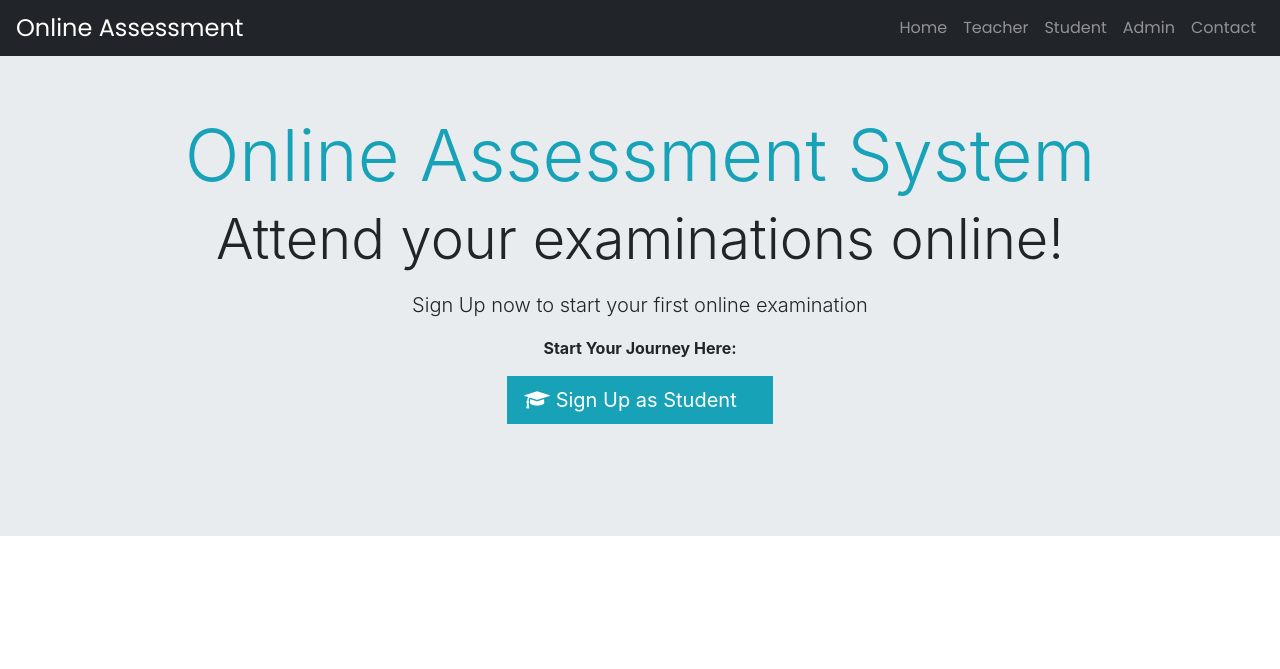
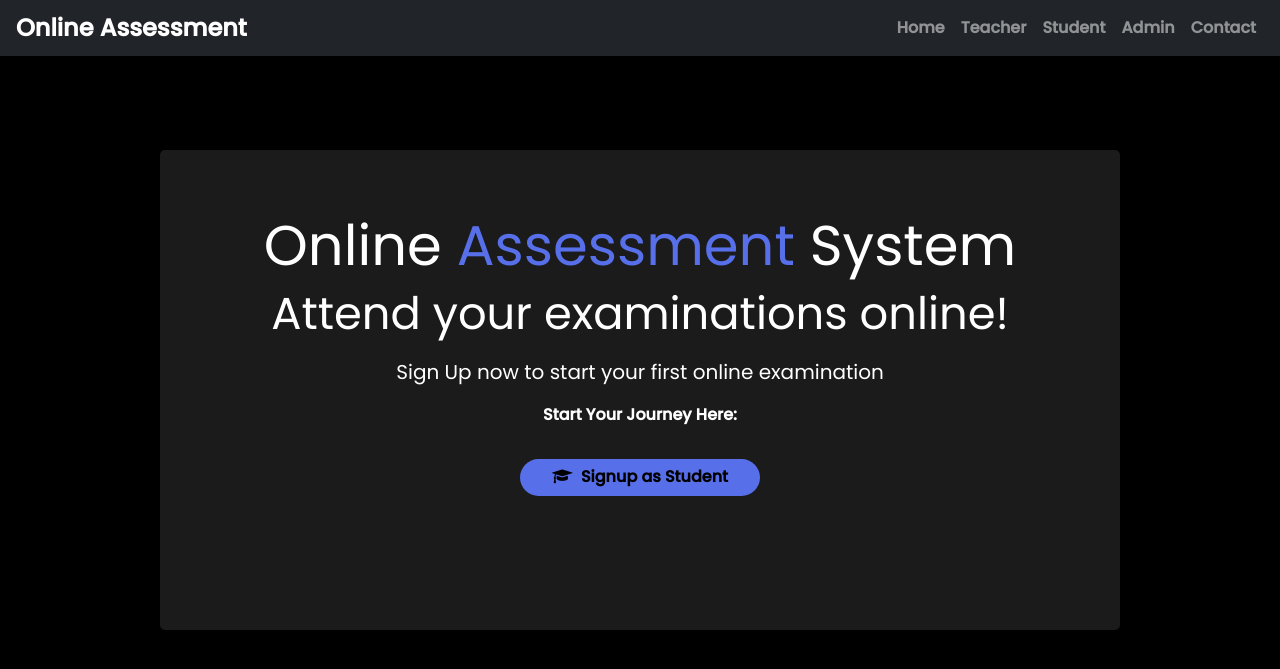
Before and after one commit to riyaz7122001/online-assessment, a Django app: page / in a window 1280 px wide. Shown: the top 669 px of the page. Run offline with Django 3.2, Linux system fonts and the light colour scheme; some libraries are stand-ins or nearby versions.

Commit message:
adding styles and animations

```diff
--- a/templates/exam/adminlogin.html
+++ b/templates/exam/adminlogin.html
@@ -2,6 +2,10 @@
 {% load widget_tweaks %}
 <html lang="en" dir="ltr">
   <head>
+  <link
+    rel="stylesheet"
+    href="https://cdnjs.cloudflare.com/ajax/libs/animate.css/4.1.1/animate.min.css"
+  />
     <meta charset="utf-8">
     <title></title>
     <style media="screen">
@@ -95,7 +99,7 @@ form{
   <body class="body-style">
     {% include "exam/navbar.html" %}
     <div class="auth-wrapper">
-    <div class="auth-div">
+    <div class="auth-div animate__animated animate__fadeInDown animate__delay-1s">
 
                 <h1 style="font-family: Poppins,sans-serif; color: white;">Admin <span style="color:rgb(87, 111, 232) ; margin-top: 2rem;" >Login</span> Form</h1>
                 <form class="box" method="post">
--- a/templates/exam/index.html
+++ b/templates/exam/index.html
@@ -1,33 +1,136 @@
 <!DOCTYPE html>
 {% load static %}
 <html lang="en" dir="ltr">
-  <style>
-    .jumbotron {
-      margin-bottom: 0px;
-    }
+  <head>
+  <link
+    rel="stylesheet"
+    href="https://cdnjs.cloudflare.com/ajax/libs/animate.css/4.1.1/animate.min.css"
+  />
+    <link rel="preconnect" href="https://fonts.googleapis.com" />
+    <link rel="preconnect" href="https://fonts.gstatic.com" crossorigin />
+    <link
+      href="https://fonts.googleapis.com/css2?family=Poppins:wght@400;500&display=swap"
+      rel="stylesheet"
+    />
+    <style>
+      * { --nav-height: 0px;
+        font-family: "Poppins",sans-serif;
+      }
+      /* .display-4,
+      .lead {
+        font-family: "Poppins", sans-serif;
+      } */
+
+      .lead {
+        margin-left: 2rem;
+        margin-right: 2rem;
+      }
+      .body-style {
+        font-family: "Poppins", sans-serif;
+        background-color: black;
+        color: #ffffff;
+        font-weight: bolder;
+        font-family: "Poppins";
+      }
+      .btn-first {
+        width: 10%;
+        text-align: center;
+        padding: 0.35rem;
+        border-style: solid;
+        border-width: 1px;
+        border-color: transparent;
+        border-radius: 0.3rem;
+        background-color: rgb(87, 111, 232);
+        transition-property: color, rgb(87, 111, 232);
+        transition-duration: 250ms, 250ms;
+        transition-timing-function: ease, cubic-bezier(0.645, 0.045, 0.355, 1);
+        color: rgb(0, 0, 0);
+        font-size: 1rem;
+      }
+      .btn-first:hover {
+        border-color: rgb(255, 255, 255);
+        background-color: transparent;
+        color: rgb(255, 255, 255);
+        text-decoration: none;
+      }
+
+      .auth-wrapper {
+        height: calc(100% - var(--nav-height));
+        display: flex;
+        justify-content: center;
+        align-items: center;
+        margin-top: 8%;
+      }
+
+      .auth-div {
+        background-color: rgb(27, 27, 27);
+        text-align: center;
+        padding: 2rem 2rem;
+        border-radius: 5px;
+        width: 60rem;
+        height: 30rem;
+        display: flex;
+        flex-direction: column;
+        justify-content: center;
+        align-items: center;
+        box-shadow: 0 10px 15px -3px rgb(0 0 0 / 0.1),
+          0 4px 6px -4px rgb(0 0 0 / 0.1);
+      }
+      @media all and (max-width: 650px) {
+        .auth-div{
+          width:100%;
+          height:100%
+        }
+
+        .auth-wrapper {
+          display:grid;
+          place-items:center;height: calc(100vh - var(--nav-height));
+          margin-top: 0%;
+        }
+      }
+      a {
+        text-decoration: none;
+      }
+      button {
+        margin: 1rem;
+      }
+      a:hover{
+        border-color: rgb(255, 255, 255);
+        background-color: transparent;
+        color: rgb(255, 255, 255);
+        text-decoration: none;
+      }
+.animate__animated.animate__bounce {
+  --animate-duration: 2.2s;
+}
   </style>
-  <body>
+  </head>
+
+  <body class="body-style ">
     {% include "exam/navbar.html" %}
     <br />
     <section
-      id="section-jumbotron"
-      class="jumbotron jumbotron-fluid d-flex justify-content-center align-items-center"
+      class="auth-wrapper animate__animated animate__bounce"
+
     >
-      <div class="container text-center">
-        <h2 class="display-3 text-info">Online Assessment System</h2>
-        <p class="display-4 d-none d-sm-block">
+    <div class="auth-div">
+        <h2 class="display-4">Online <span style="color:rgb(87, 111, 232) ; margin-top: 2rem;" >Assessment</span> System</h2>
+        <p class="display-4" style="font-size: 2.8rem;">
           Attend your examinations online!
         </p>
         <p class="lead">Sign Up now to start your first online examination</p>
 
         <p><strong> Start Your Journey Here:</strong></p>
-        <a
+
+        <!-- <button class="btn-first"><a href="/student/studentsignup">Signup</a></button> -->
+        <a class="btn-first" href="/student/studentsignup" style="text-align:center;align-items:center;height:9%;width:15rem; border-radius: 1.8rem; margin-top: 1rem"><i class="fa fa-graduation-cap" aria-hidden="true"></i>&nbsp;&nbsp;Signup as Student</a>
+        <!-- <a
           href="/student/studentsignup"
-          class="btn btn-lg btn-info"
-          style="padding-right: 35px; border-radius: 0%"
-          ><i class="fa fa-graduation-cap" aria-hidden="true"></i> Sign Up as
-          Student</a
-        >
+
+          class="btn btn-first btn-lg btn-info"
+          style="padding-right: 35px; border-radius: 1.8rem; margin-top: 1rem; background-color: rgb(87, 111, 232);"
+          ><i class="fa fa-graduation-cap" aria-hidden="true"></i>&nbsp;Signup</a
+        > -->
 
         <br /><br /><br />
       </div>
--- a/templates/student/studentsignup.html
+++ b/templates/student/studentsignup.html
@@ -2,6 +2,10 @@
 {% load widget_tweaks %}
 <html lang="en" dir="ltr">
   <head>
+     <link
+    rel="stylesheet"
+    href="https://cdnjs.cloudflare.com/ajax/libs/animate.css/4.1.1/animate.min.css"
+  />
     <meta charset="utf-8">
     <style>
       *{
--- a/templates/teacher/teacherlogin.html
+++ b/templates/teacher/teacherlogin.html
@@ -2,6 +2,10 @@
 {% load widget_tweaks %}
 <html lang="en" dir="ltr">
   <head>
+       <link
+    rel="stylesheet"
+    href="https://cdnjs.cloudflare.com/ajax/libs/animate.css/4.1.1/animate.min.css"
+  />
     <meta charset="utf-8">
     <title></title>
     <style media="screen">
@@ -94,7 +98,7 @@ form{
   <body class="body-style">
     {% include "exam/navbar.html" %}
     <div class="auth-wrapper">
-        <div class="auth-div">
+        <div class="auth-div animate__animated animate__fadeInDown animate__delay-1s">
         <h1 style="font-family: Poppins,sans-serif; color: white;">Teacher <span style="color:rgb(87, 111, 232) ; margin-top: 2rem;"> Login </span>Form</h1>
 
                 <form class="box" method="post" >
```
Also changed, not shown: templates/student/studentclick.html (+8 -1 lines), templates/student/studentlogin.html (+7 -2 lines), templates/teacher/teacherclick.html (+8 -1 lines), db.sqlite3, static/image/admin.png, static/image/student.png, static/image/teacher.png, static/profile_pic/Student/banner2.png (added).
